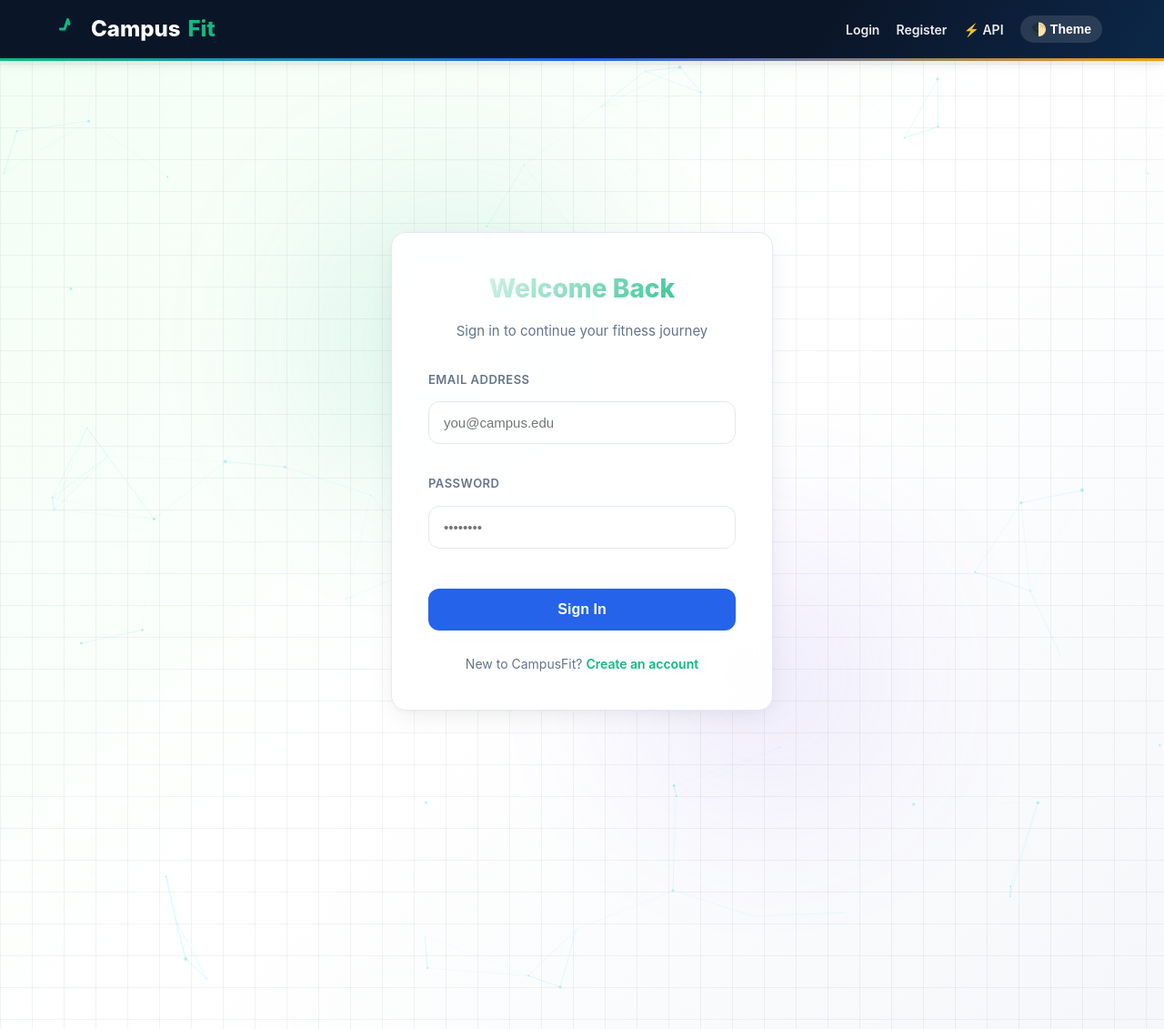
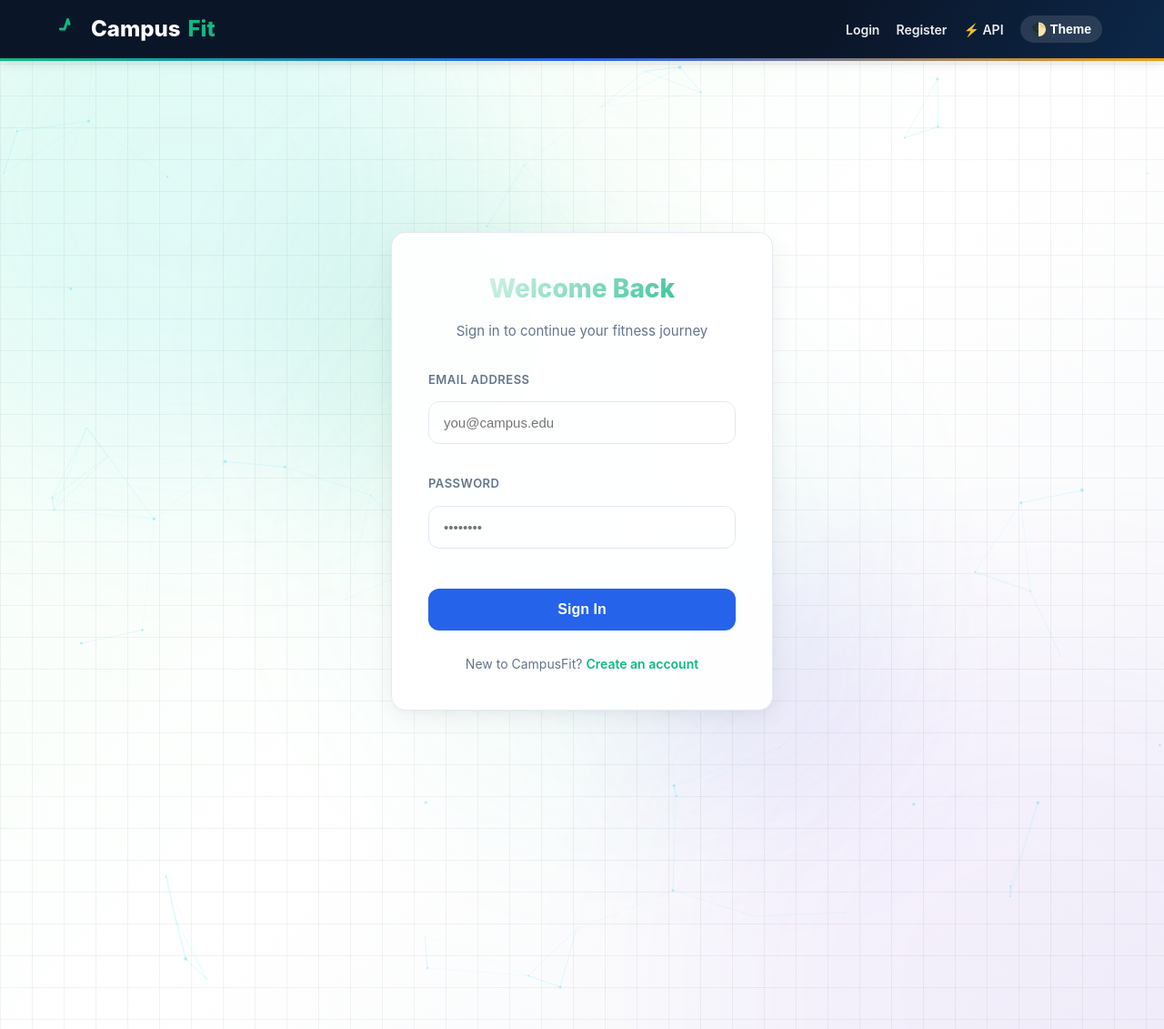
Before and after one commit to Shreyansh3110/campusfit-advance, a Flask app: page /login in a window 1280 px wide. Shown: the whole page at 91% size. Run offline with Flask 3, Linux system fonts and the light colour scheme; parts of the project's set-up code (start-up, migrations or seed data) failed here and were passed over; some libraries are stand-ins or nearby versions.

Commit message:
Add files via upload

```diff
--- a/templates/base.html
+++ b/templates/base.html
@@ -28,8 +28,57 @@
   }
 </style>
 
+
+  <style>
+    /* 1. Seamless Page Transitions */
+    @view-transition { navigation: auto; }
+
+    /* 2. Spotlight Hover Effect on Cards */
+    .glass-card {
+      position: relative;
+      overflow: hidden;
+    }
+    .glass-card::before {
+      content: '';
+      position: absolute;
+      top: 0; left: 0; right: 0; bottom: 0;
+      background: radial-gradient(600px circle at var(--mouse-x) var(--mouse-y), rgba(255, 255, 255, 0.08), transparent 40%);
+      z-index: 0;
+      pointer-events: none;
+      opacity: 0;
+      transition: opacity 0.5s;
+    }
+    .glass-card:hover::before { opacity: 1; }
+    .glass-card > * { position: relative; z-index: 1; } /* Keep content above spotlight */
+
+    /* 3. Animated Aurora Background */
+    .aurora-bg {
+      position: fixed; top: 0; left: 0; width: 100vw; height: 100vh;
+      z-index: -2; overflow: hidden; pointer-events: none;
+    }
+    .aurora-1, .aurora-2, .aurora-3 {
+      position: absolute; border-radius: 50%; filter: blur(100px); opacity: 0.4;
+      animation: aurora-move 20s infinite alternate linear;
+    }
+    .aurora-1 { width: 45vw; height: 45vw; background: rgba(34, 211, 238, 0.25); top: -10%; left: -10%; }
+    .aurora-2 { width: 55vw; height: 55vw; background: rgba(168, 85, 247, 0.15); bottom: -20%; right: -10%; animation-duration: 25s; animation-direction: alternate-reverse; }
+    .aurora-3 { width: 40vw; height: 40vw; background: rgba(52, 211, 153, 0.15); top: 30%; left: 30%; animation-duration: 30s; }
+
+    @keyframes aurora-move {
+      0% { transform: translate(0, 0) scale(1); }
+      100% { transform: translate(10vw, 10vh) scale(1.2); }
+    }
+  </style>
+
 </head>
 <body>
+
+<div class="aurora-bg">
+  <div class="aurora-1"></div>
+  <div class="aurora-2"></div>
+  <div class="aurora-3"></div>
+</div>
+
 <div id="particles-js"></div>
 <nav>
   <div class="brand" style="display: flex; align-items: center; gap: 8px;">
@@ -249,5 +298,51 @@
   });
 </script>
 
+
+<script>
+  document.addEventListener('DOMContentLoaded', () => {
+    // Spotlight Cursor Tracking
+    document.addEventListener('mousemove', (e) => {
+      document.querySelectorAll('.glass-card').forEach(card => {
+        const rect = card.getBoundingClientRect();
+        const x = e.clientX - rect.left;
+        const y = e.clientY - rect.top;
+        card.style.setProperty('--mouse-x', ${x}px);
+        card.style.setProperty('--mouse-y', ${y}px);
+      });
+    });
+
+    // Number Scroll/Slot Machine Effect
+    const counters = document.querySelectorAll('.counter');
+    counters.forEach(counter => {
+      // Determine the target, either from data-target or the text content itself
+      const targetStr = counter.getAttribute('data-target') || counter.innerText.replace(/[^0-9]/g, '');
+      const target = parseInt(targetStr) || 0;
+
+      // Keep original text format if it had symbols (like "420 pts" or similar)
+      const originalText = counter.innerText;
+      const isMinutes = originalText.includes('m') || originalText.includes('min');
+
+      counter.innerText = '0';
+
+      const updateCount = () => {
+        const current = parseInt(counter.innerText);
+        const increment = Math.max(1, Math.ceil(target / 40));
+
+        if (current < target) {
+          counter.innerText = current + increment;
+          setTimeout(updateCount, 30);
+        } else {
+          // Final set to ensure exact match, restore 'm' if it was there
+          counter.innerText = target;
+        }
+      };
+
+      // Delay for dramatic effect
+      setTimeout(updateCount, 400);
+    });
+  });
+</script>
+
 </body>
 </html>
```
